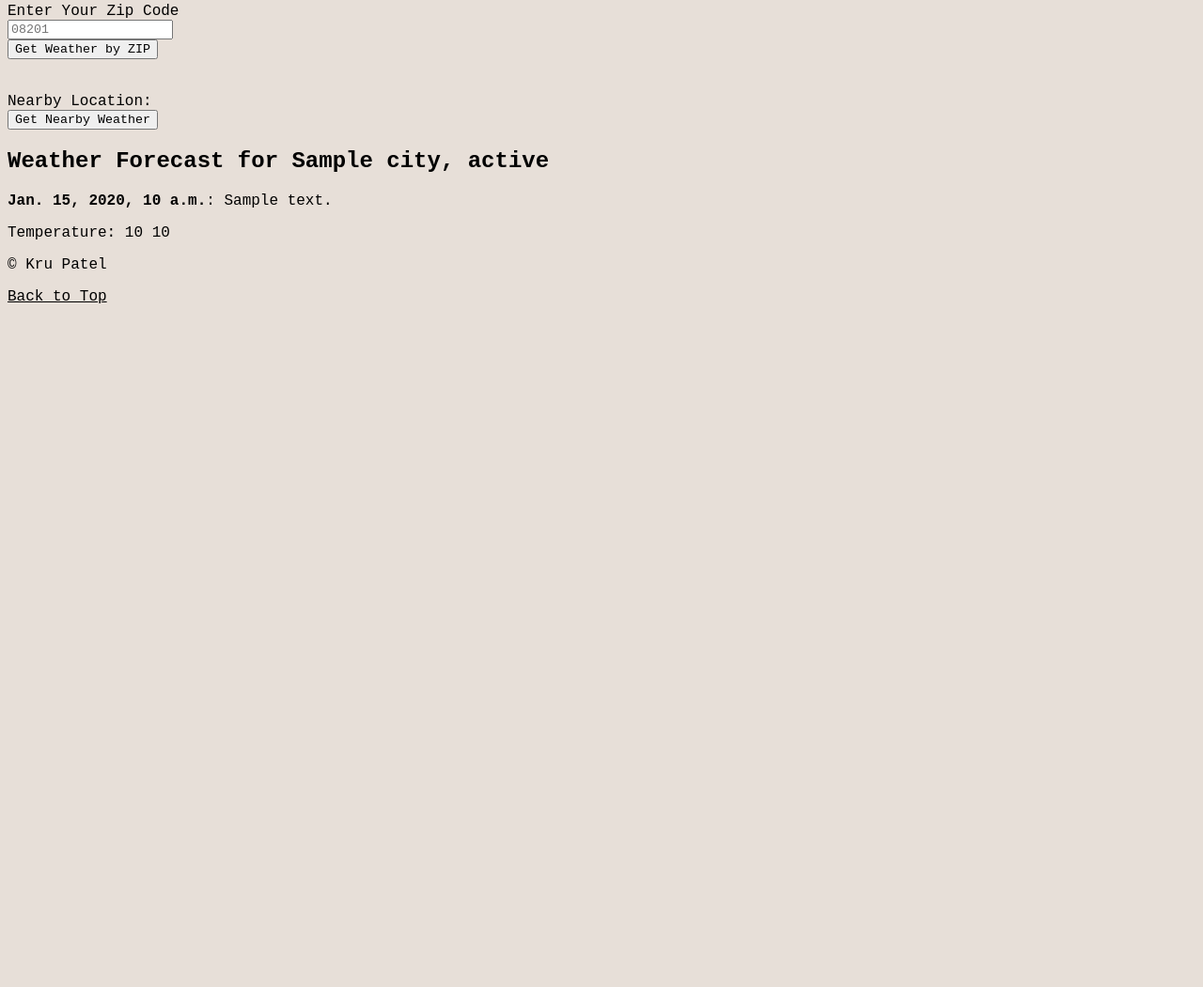
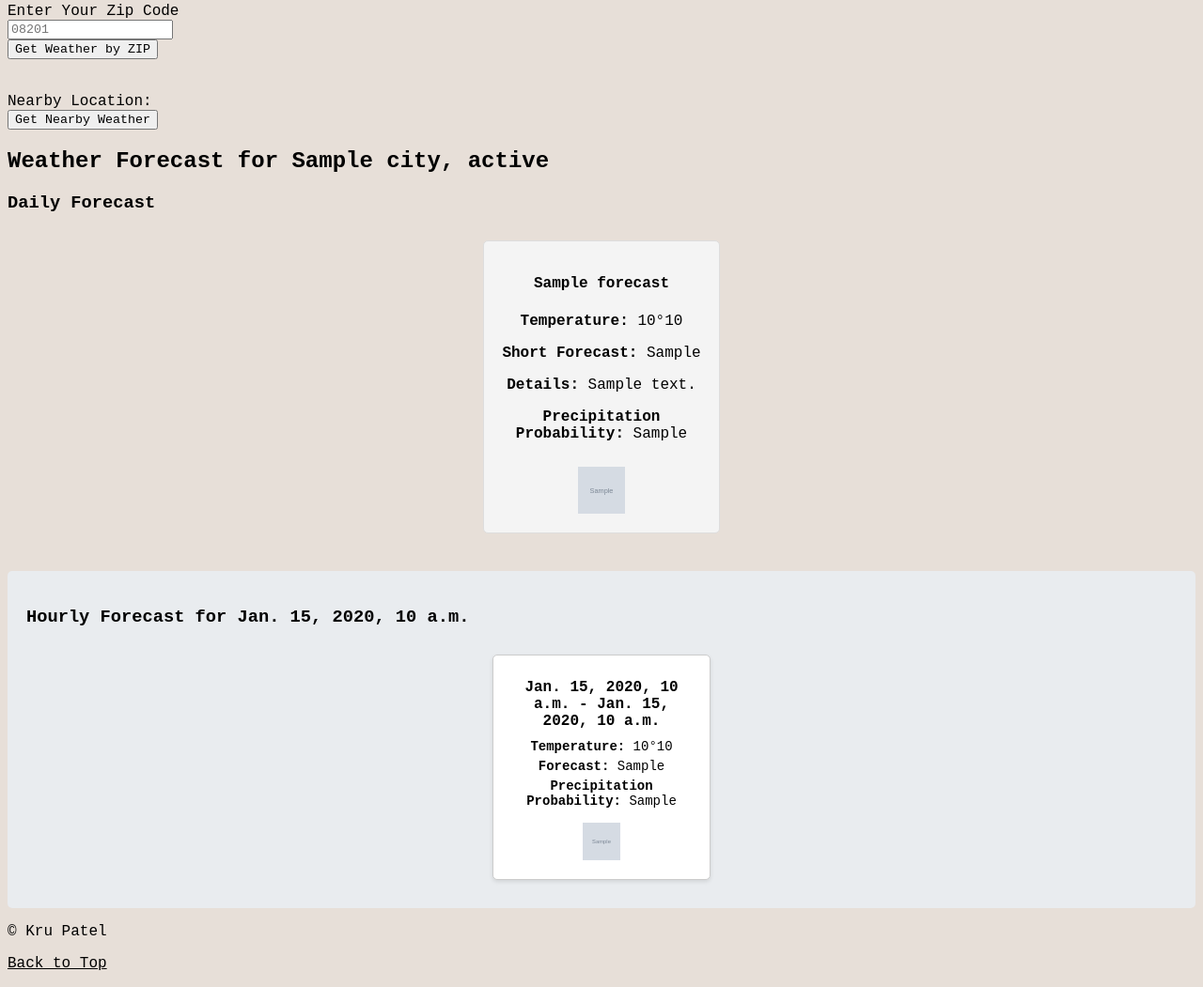
Before and after one commit to Kru83/Django, a Django app: template PersonalWebSite/apps/weather/templates/weather.html in a window 1280 px wide. Shown: the part 222-1273 px from the top of the page at 94% size. Before the commit the page ends 545 px from the top, so only its background shows below. Run offline with Django 5.2, Linux system fonts and the light colour scheme; the template is opened without the code that fills it: most values are stand-ins (such as "Sample title", 1, 10 or a date in 2020); grey boxes marked "Sample" are stand-in pictures.

Commit message:
all done with Weather section.

```diff
--- a/PersonalWebSite/apps/weather/templates/weather.html
+++ b/PersonalWebSite/apps/weather/templates/weather.html
@@ -3,13 +3,14 @@
 {% block title %}Weather Application{% endblock %}
 
 {% block content %}
-    <H1>Weather Application</H1>
+    <h1>Weather Application</h1>
     <p>Weather Application Project</p>
+
     <form method="POST">
-        {%  csrf_token %}
-        <label for= "zipcode">Enter Your Zip Code</label> <br>
-        <input type = "text" id="zipcode" name = "zipCode" pattern="[0-9]{5}" placeholder="08201" required> <br>
-    <button type="submit" name="form_type" value="zip">Get Weather by ZIP</button>
+        {% csrf_token %}
+        <label for="zipcode">Enter Your Zip Code</label> <br>
+        <input type="text" id="zipcode" name="zipCode" pattern="[0-9]{5}" placeholder="08201" required> <br>
+        <button type="submit" name="form_type" value="zip">Get Weather by ZIP</button>
     </form>
     <br>
     <br>
@@ -18,10 +19,41 @@
         <label for="nearby">Nearby Location:</label><br>
         <button type="submit" name="form_type" value="nearby">Get Nearby Weather</button>
     </form>
+
     {% if city %}
-        <h2> Weather Forecast for {{ city }}, {{ state }}</h2>
-        <p><strong>{{ foreCastTime }}</strong>: {{ detailedForecast }}</p>
-        <p>Temperature: {{ temperature }} {{ temperatureUnit }}</p>
+        <h2>Weather Forecast for {{ city }}, {{ state }}</h2>
+
+        <!-- Daily Forecast Section -->
+        <div class="daily-forecast-container">
+            <h3>Daily Forecast</h3>
+            <div class="forecast-container">
+                {% for forecast in forecast %}
+                    <div class="forecast-block">
+                        <h4>{{ forecast.name }}</h4>
+                        <p><strong>Temperature:</strong> {{ forecast.temperature }}°{{ forecast.temperatureUnit }}</p>
+                        <p><strong>Short Forecast:</strong> {{ forecast.shortForecast }}</p>
+                        <p><strong>Details:</strong> {{ forecast.detailedForecast }}</p>
+                        <p><strong>Precipitation Probability:</strong> {{ forecast.precipitationProbability }}</p>
+                        <img src="{{ forecast.icon }}" alt="Weather Icon">
+                    </div>
+                {% endfor %}
+            </div>
+        </div>
+
+        <!-- Hourly Forecast Section -->
+        <div class="hourly-forecast-container">
+            <h3>Hourly Forecast for {{ hourlyDate }}</h3>
+            <div class="hourly-forecast">
+                {% for hour in hourlyForecast %}
+                    <div class="hour-block">
+                        <h4>{{ hour.startTime }} - {{ hour.endTime }}</h4>
+                        <p><strong>Temperature:</strong> {{ hour.temperature }}°{{ hour.temperatureUnit }}</p>
+                        <p><strong>Forecast:</strong> {{ hour.shortForecast }}</p>
+                        <p><strong>Precipitation Probability:</strong> {{ hour.precipitationProbability }}</p>
+                        <img src="{{ hour.icon }}" alt="Weather Icon">
+                    </div>
+                {% endfor %}
+            </div>
+        </div>
     {% endif %}
-
 {% endblock %}
--- a/PersonalWebSite/apps/weather/urls.py
+++ b/PersonalWebSite/apps/weather/urls.py
@@ -2,5 +2,5 @@ from django.urls import path
 from . import views
 
 urlpatterns = [
-    path('', views.weather, ),
+    path('', views.weatherView, ),
 ]
--- a/PersonalWebSite/static/css/style.css
+++ b/PersonalWebSite/static/css/style.css
@@ -26,3 +26,70 @@ body{
     text-align: center;
     font-size: 20px;
 }
+/* Daily Forecast Styling */
+.daily-forecast-container {
+    margin-top: 20px;
+}
+
+.forecast-container {
+    display: flex;
+    flex-wrap: wrap;
+    justify-content: space-around;
+}
+
+.forecast-block {
+    background-color: #f4f4f4;
+    border: 1px solid #ddd;
+    border-radius: 5px;
+    margin: 10px;
+    padding: 15px;
+    width: 220px;
+    text-align: center;
+}
+
+.forecast-block img {
+    width: 50px;
+    height: 50px;
+    margin-top: 10px;
+}
+
+/* Hourly Forecast Styling */
+.hourly-forecast-container {
+    margin-top: 30px;
+    background-color: #e9ecef;
+    padding: 20px;
+    border-radius: 5px;
+}
+
+.hourly-forecast {
+    display: flex;
+    flex-wrap: wrap;
+    justify-content: space-around;
+}
+
+.hour-block {
+    background-color: #ffffff;
+    border: 1px solid #ccc;
+    border-radius: 5px;
+    margin: 10px;
+    padding: 15px;
+    width: 200px;
+    text-align: center;
+    box-shadow: 0 2px 4px rgba(0, 0, 0, 0.1);
+}
+
+.hour-block h4 {
+    font-size: 16px;
+    margin: 10px 0;
+}
+
+.hour-block img {
+    width: 40px;
+    height: 40px;
+    margin-top: 10px;
+}
+
+.hour-block p {
+    font-size: 14px;
+    margin: 5px 0;
+}
```
Also changed, not shown: PersonalWebSite/apps/weather/views.py (+86 -28 lines), PersonalWebSite/apps/weather/weather_zipcode.py (+57 -13 lines), Todo.md (+5 -4 lines).
